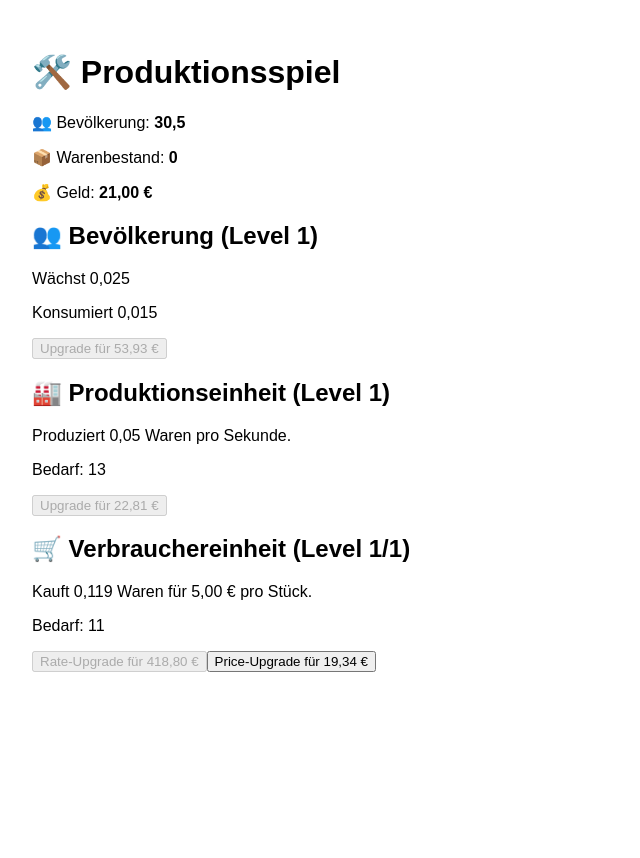
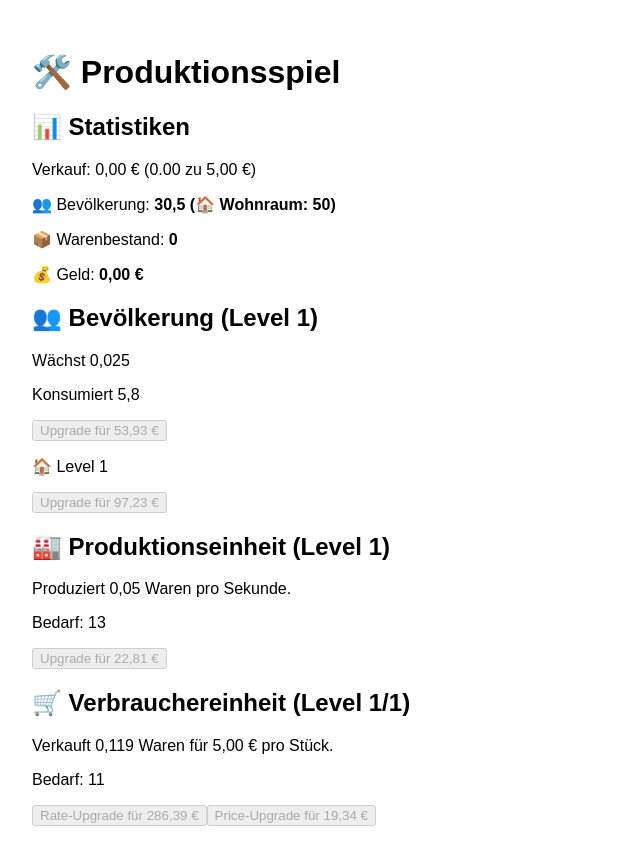
Before and after one commit to cbqza/waresreact, a React (Create React App) app: page / in a window 1280 px wide. Shown: the whole page, without its empty margins (0-640 px from the left). Before the commit the page ends 800 px from the top, so only its background shows below. Built offline with nearby package versions, Linux system fonts and the light colour scheme.

Commit message:
save changes

```diff
--- a/package.json
+++ b/package.json
@@ -10,6 +10,7 @@
     "react": "^19.1.0",
     "react-dom": "^19.1.0",
     "react-scripts": "5.0.1",
+    "react-string-format": "^1.2.0",
     "web-vitals": "^2.1.4"
   },
   "scripts": {
--- a/src/App.js
+++ b/src/App.js
@@ -1,5 +1,7 @@
 import React, { useState, useEffect } from 'react';
+import { format } from 'react-string-format';
 
+import { toCurrency, toFormattedNumber } from './numberformat.js';
 import Population from './components/Population.js';
 import Producer from './components/Producer.js';
 import Consumer from './components/Consumer.js';
@@ -10,11 +12,15 @@ export default App;
 function App() {
   const [goods, setGoods] = useState(0);
   const [money, setMoney] = useState(0);
+  const [sellInfo, setSellInfo] = useState('');
   const [population, setPopulation] = useState(30);
+  const [housing, setHousing] = useState(50);
 
   const [populationLevel, setPopulationLevel] = useState(1);
   const [popGrowRate, setPopGrowRate] = useState(0.025);
   const [popConsumerRate, setPopConsumerRate] = useState(0.015);
+
+  const [housingLevel, setHousingLevel] = useState(1);
 
   const [producerLevel, setProducerLevel] = useState(1);
   const [productionRate, setProductionRate] = useState(0.05);
@@ -28,36 +34,59 @@ function App() {
   const [sellPrice, setSellPrice] = useState(5);
   const [effectiveConsumerRate, setEffectiveConsumerRate] = useState(1.00); //* (100 - {priceLevel}) / 100;
 
+  const [simPopulationConsume, setSimPopulationConsume] = useState(0.0);
+  const [simPopulationDrain, setSimPopulationDrain] = useState(0.0);
+  const [simConsumerToSell, setSimConsumerToSell] = useState(0.0);
+  const [simConsumerPrice, setSimConsumerPrice] = useState(0.0);
+  const [simConsumerTotal, setSimConsumerTotal] = useState(0.0);
 
     const setECR = React.useCallback(() => {
-      setEffectiveConsumerRate(consumerRate * (100-priceLevel)/100);
+      setEffectiveConsumerRate(consumerRate * ((100-priceLevel)/100) * getPopDemandFactor());
     }, [consumerRate, priceLevel, setEffectiveConsumerRate]);
 
 
   useEffect(() => {
     const interval = setInterval(() => {
-      setPopulation(p => p + popGrowRate);
-      setGoods((s) => s + productionRate);
+      setPopulation(p => Math.min(housing, p + popGrowRate));
       setECR();
       setGoods(prevGoods => {
-        prevGoods += productionRate;
-        if (prevGoods > 0) {
+        setSimPopulationConsume(p => population * 0.19);
+        setSimPopulationDrain(p => getPopDemandFactor());
 
-          console.log('ConsumerRate: %.2f', effectiveConsumerRate);
-          console.log('Goods: %d', prevGoods);
-          const toSell = Math.min(prevGoods, effectiveConsumerRate ); // max so viele wie produziert
-          setMoney(m => m + toSell * sellPrice);
-          return prevGoods - toSell;
+        const producedGoods = productionRate * simPopulationDrain;
+        prevGoods += producedGoods;
+
+        setSimConsumerToSell(p => Math.min(effectiveConsumerRate, Math.max(0, prevGoods - simPopulationConsume)));
+        setSimConsumerPrice(p => sellPrice);
+        setSimConsumerTotal(p => simConsumerToSell  * simConsumerPrice);
+        setSellInfo(`Verkauf: ${toCurrency(simConsumerTotal)} (${simConsumerToSell.toFixed(2)} zu ${toCurrency(sellPrice)})`);
+
+        setMoney(m => m + simConsumerTotal);
+        prevGoods = Math.max(0, prevGoods - simPopulationConsume - simConsumerToSell);
+        if (prevGoods < 0) {
+          prevGoods = 0;
         }
         return prevGoods;
       });
     }, 250);
 
     return () => clearInterval(interval);
-  }, [population, popGrowRate, popConsumerRate, productionRate, productionPopDemand, consumerRate, consumerPopDemand, sellPrice, priceLevel, effectiveConsumerRate, setECR]);
+  }, [housing, population, popGrowRate, popConsumerRate, productionRate, productionPopDemand, consumerRate, consumerPopDemand, sellPrice, priceLevel, effectiveConsumerRate, setECR]);
+
+    const getPopDemandFactor = () => {
+    return Math.min(1.0, population / (productionPopDemand + consumerPopDemand));
+  };
+
+  const popEffectiveConsumerRate = () => {
+    return population * 0.19;
+  };
 
   const upgradeCostPop = () => {
     return Math.pow(populationLevel * 1.1, 1.9) * 45;
+  };
+
+  const upgradeCostHousing = () => {
+    return Math.pow((housingLevel + 1) * 0.75 , 1.9) * 45;
   };
 
   const upgradeCostProducer = () => {
@@ -65,7 +94,7 @@ function App() {
   };
 
   const upgradeCostConsumer = () => {
-    return Math.pow(consumerLevel + 2 * 0.67, 2.5) * 50;
+    return Math.pow((consumerLevel + 2) * 0.67, 2.5) * 50;
   };
 
   const upgradeCostConsumerPrice = () => {
@@ -77,8 +106,17 @@ function App() {
     if(money >= cost) {
       setMoney(m => m - cost);
       setPopulationLevel(l => l + 1);
-      setPopGrowRate(r => r * 1.1);
-      setPopConsumerRate(r => r * 1.1);
+      setPopGrowRate(r => r * 1.12);
+      setPopConsumerRate(r => r * 1.14);
+    }
+  };
+
+  const upgradeHousing = () => {
+    const cost = upgradeCostHousing();
+    if(money >= cost) {
+      setMoney(m => m - cost);
+      setHousingLevel(l => l + 1);
+      setHousing(h => h + housingLevel * 10);
     }
   };
 
@@ -116,17 +154,23 @@ function App() {
     }
   };
 
+
+
   return (
     <div style={{ padding: '2rem', fontFamily: 'Arial' }}>
       <h1>🛠️ Produktionsspiel</h1>
-      <Stats goods={goods} money={money} population={population} />
+      <Stats goods={goods} money={money} sellInfo={sellInfo} population={population} housing={housing} />
       <Population
 	      level={populationLevel}
 	      growRate={popGrowRate}
-	      consumeRate={popConsumerRate}
+	      consumeRate={popEffectiveConsumerRate()}
 	      onUpgrade={upgradePop}
 	      upgradeCost={upgradeCostPop()}
 	      canUpgrade={money >= upgradeCostPop()}
+        housingLevel={housingLevel}
+        onUpgradeHousing={upgradeHousing}
+        upgradeCostHousing={upgradeCostHousing()}
+        canUpgradeHousing={money >= upgradeCostHousing()}
       />
       <Producer
         level={producerLevel}
--- a/src/components/Consumer.js
+++ b/src/components/Consumer.js
@@ -8,7 +8,7 @@ function Consumer({ level, consumeRate, consumerPopDemand, plevel, price,
     return (
     <div>
       <h2>🛒 Verbrauchereinheit (Level {level}/{plevel})</h2>
-      <p>Kauft {toFormattedNumber(consumeRate)} Waren für {toCurrency(price)} pro Stück.</p>
+      <p>Verkauft {toFormattedNumber(consumeRate)} Waren für {toCurrency(price)} pro Stück.</p>
       <p>Bedarf: {toFormattedNumber(consumerPopDemand)}</p>
       <button onClick={onUpgradeRate} disabled={!canUpgradeRate}>
         Rate-Upgrade für {toCurrency(upgradeCostRate)}
--- a/src/components/Population.js
+++ b/src/components/Population.js
@@ -1,7 +1,9 @@
 import React from 'react';
 import { toCurrency, toFormattedNumber } from '../numberformat.js';
 
-function Population({level, growRate, consumeRate, onUpgrade, upgradeCost, canUpgrade }){
+function Population({level, growRate, consumeRate, onUpgrade, upgradeCost, canUpgrade,
+  housingLevel, onUpgradeHousing, upgradeCostHousing, canUpgradeHousing
+ }){
   return (
     <div style={{ marginBottom: '1rem' }}>
       <h2>👥 Bevölkerung (Level {level})</h2>
@@ -10,6 +12,10 @@ function Population({level, growRate, consumeRate, onUpgrade, upgradeCost, canUp
       <button onClick={onUpgrade} disabled={!canUpgrade}>
         Upgrade für {toCurrency(upgradeCost)}
       </button>
+      <p>🏠 Level {housingLevel}</p>
+      <button onClick={onUpgradeHousing} disabled={!canUpgradeHousing}>
+        Upgrade für {toCurrency(upgradeCostHousing)}
+      </button>
     </div>
   );
 }
--- a/src/components/Stats.js
+++ b/src/components/Stats.js
@@ -1,11 +1,12 @@
 import React from 'react';
 import { toCurrency, toFormattedNumber } from '../numberformat.js';
 
-function Stats({ goods, money, population }) {
-
+function Stats({ goods, money, sellInfo, population, housing }) {
   return (
     <div style={{ marginBottom: '1rem' }}>
-      <p>👥 Bevölkerung: <strong>{toFormattedNumber(population)}</strong></p>
+      <h2>📊 Statistiken</h2>
+      {sellInfo && <p>{sellInfo}</p>}
+      <p>👥 Bevölkerung: <strong>{toFormattedNumber(population)} (🏠 Wohnraum: <strong>{toFormattedNumber(housing)}</strong>)</strong></p>
       <p>📦 Warenbestand: <strong>{toFormattedNumber(goods)}</strong></p>
       <p>💰 Geld: <strong>{toCurrency(money)}</strong></p>
     </div>
```
Also changed, not shown: 1 other file (tests, documents, lock files or other folders).
